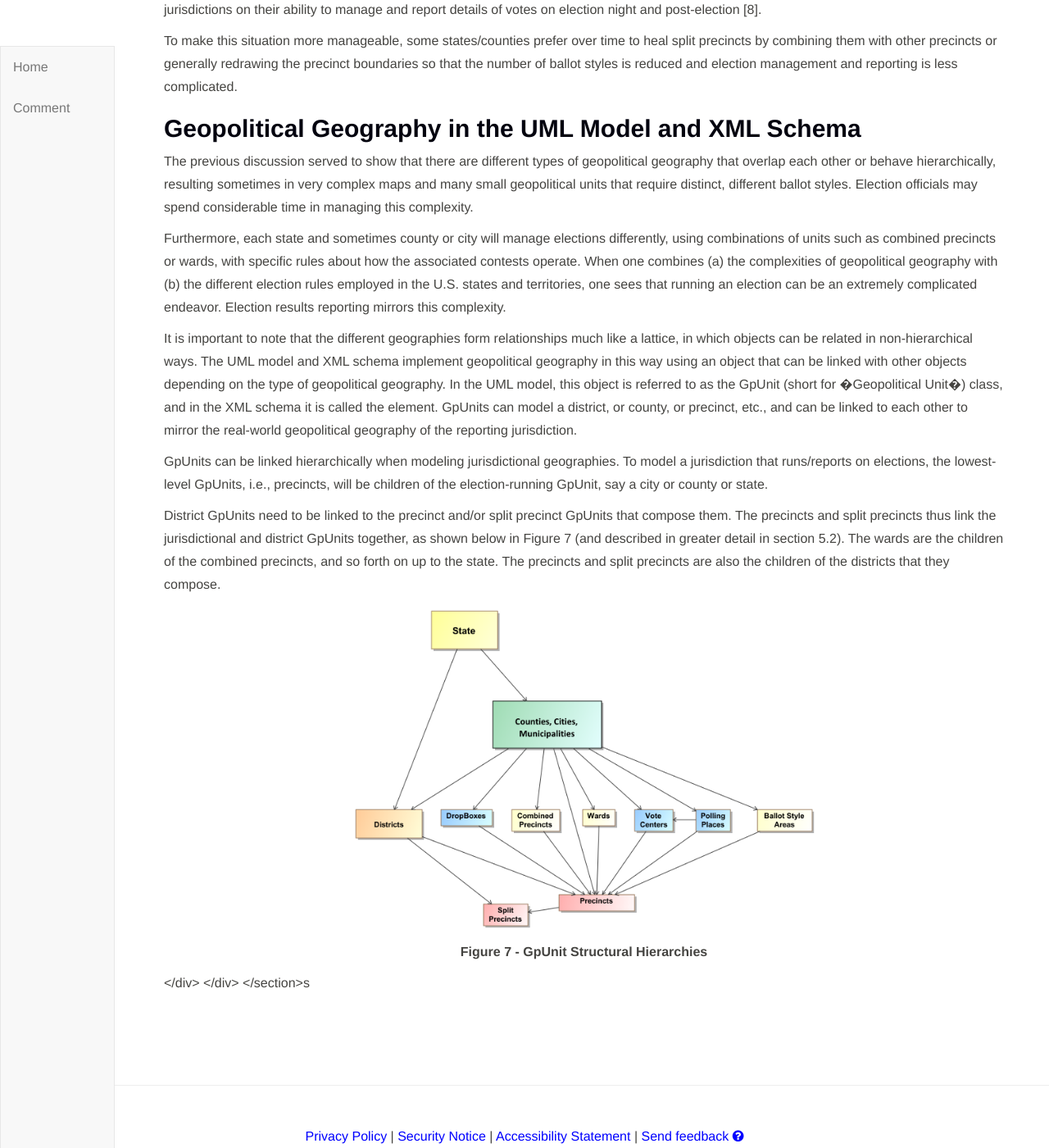
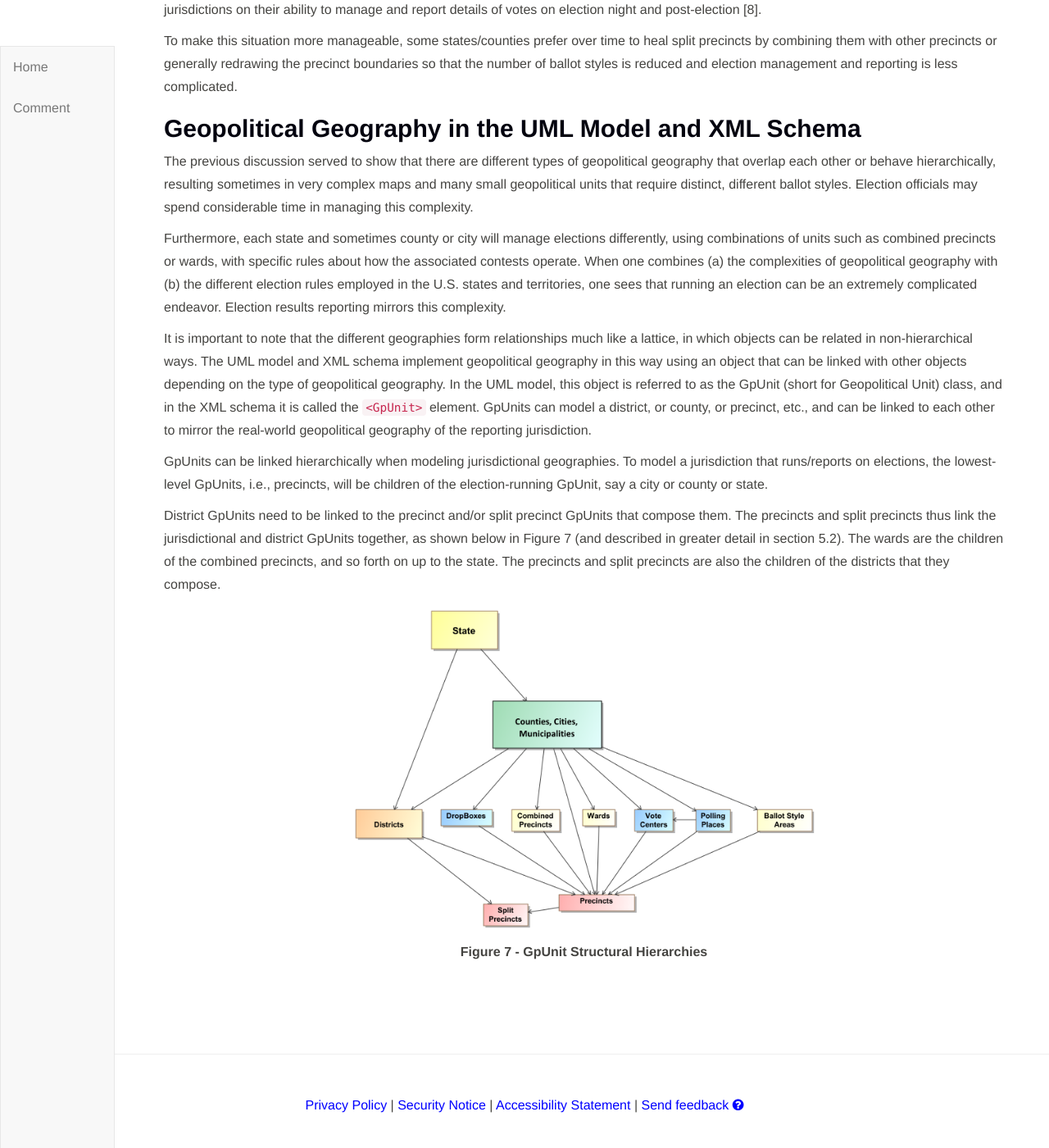
Before and after one commit to usnistgov/ElectionResultsReporting, a Jekyll site: the page built from index.md, in a window 1280 px wide and 1400 px high, scrolled down 6328 px. Shown: the whole window at 82% size. Built offline with Jekyll 4.4.1, drawn with Linux system fonts in a browser that asks for light colours; our own code applies the rules of GitHub Pages for plain Markdown files; after the commit the page ends 7690 px from its top, so only the background shows below that.

Commit message:
added text

```diff
--- a/index.md
+++ b/index.md
@@ -132,7 +132,7 @@ The previous discussion served to show that there are different types of geopoli
 
 Furthermore, each state and sometimes county or city will manage elections differently, using combinations of units such as combined precincts or wards, with specific rules about how the associated contests operate.  When one combines (a) the complexities of geopolitical geography with (b) the different election rules employed in the U.S. states and territories, one sees that running an election can be an extremely complicated endeavor.  Election results reporting mirrors this complexity.
 
-It is important to note that the different geographies form relationships much like a lattice, in which objects can be related in non-hierarchical ways.  The UML model and XML schema implement geopolitical geography in this way using an object that can be linked with other objects depending on the type of geopolitical geography.  In the UML model, this object is referred to as the GpUnit (short for �Geopolitical Unit�) class, and in the XML schema it is called the <GpUnit> element.  GpUnits can model a district, or county, or precinct, etc., and can be linked to each other to mirror the real-world geopolitical geography of the reporting jurisdiction.
+It is important to note that the different geographies form relationships much like a lattice, in which objects can be related in non-hierarchical ways.  The UML model and XML schema implement geopolitical geography in this way using an object that can be linked with other objects depending on the type of geopolitical geography.  In the UML model, this object is referred to as the GpUnit (short for Geopolitical Unit) class, and in the XML schema it is called the `<GpUnit>` element.  GpUnits can model a district, or county, or precinct, etc., and can be linked to each other to mirror the real-world geopolitical geography of the reporting jurisdiction.
 
 GpUnits can be linked hierarchically when modeling jurisdictional geographies.  To model a jurisdiction that runs/reports on elections, the lowest-level GpUnits, i.e., precincts, will be children of the election-running GpUnit, say a city or county or state.
 
@@ -143,7 +143,3 @@ District GpUnits need to be linked to the precinct and/or split precinct GpUnits
 
 **Figure 7 - GpUnit Structural Hierarchies**
 </div>
-
-</div>
-</div>
-</section>s
```
